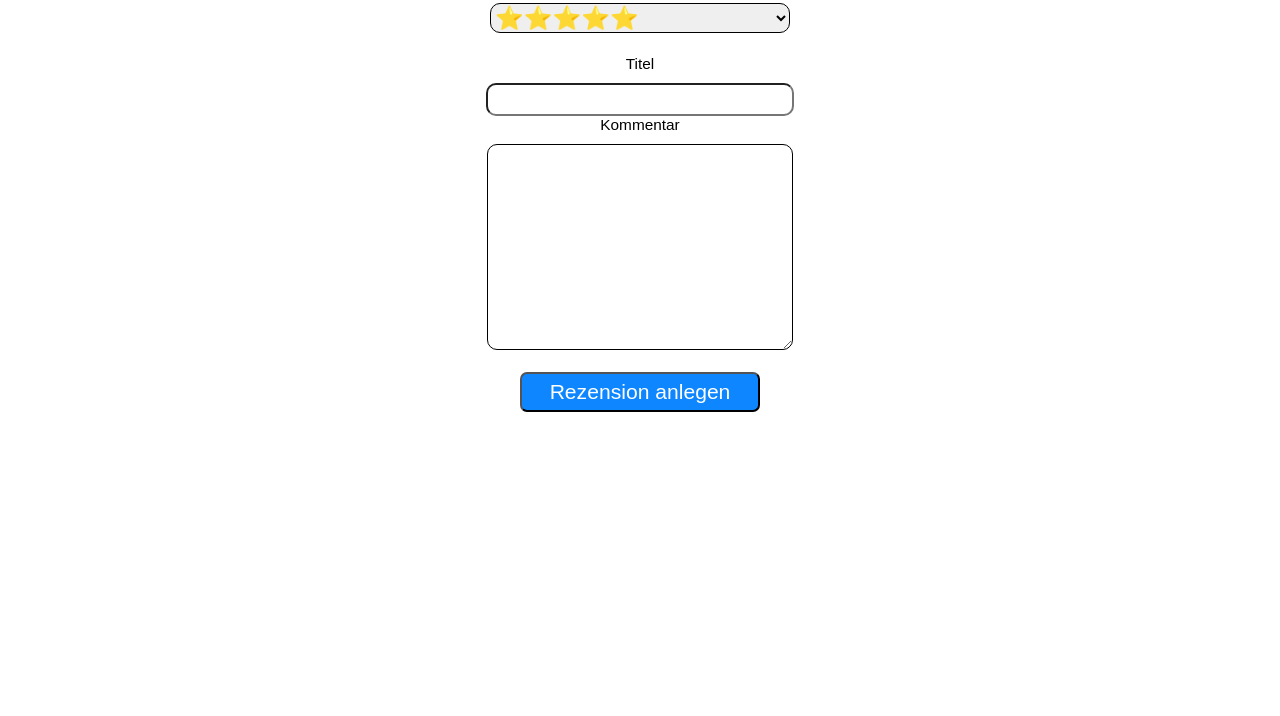
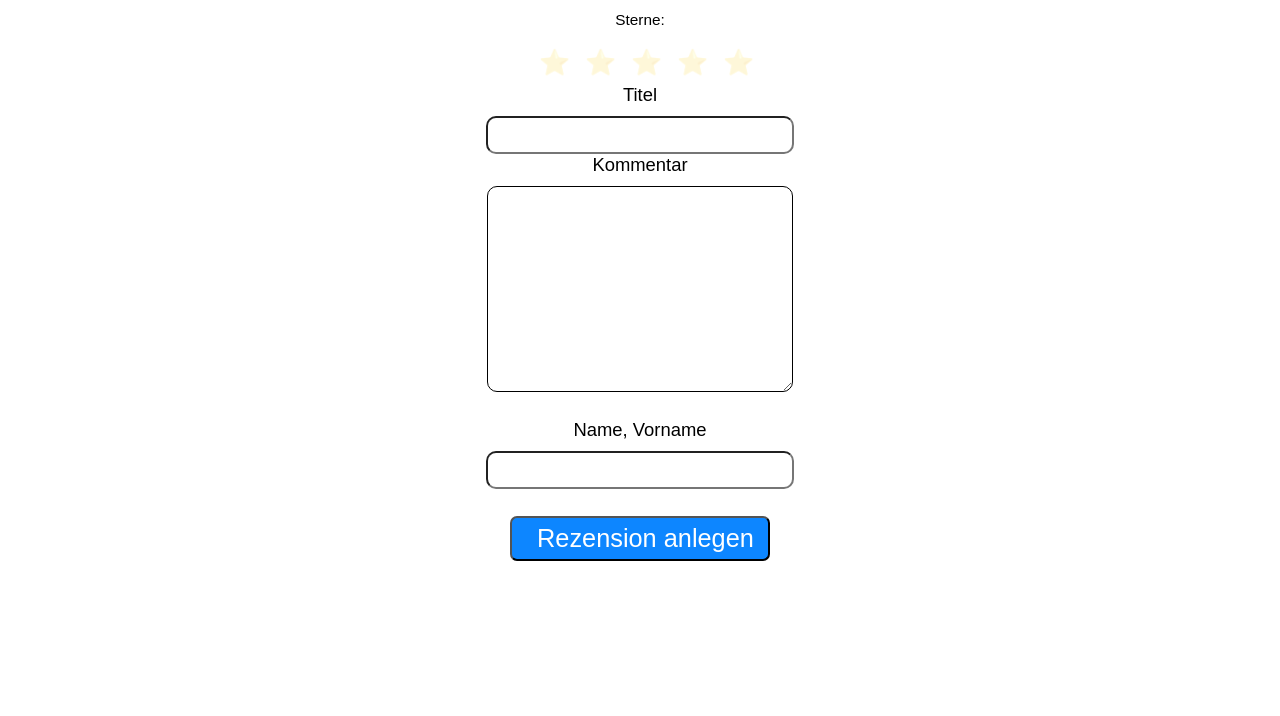
Before and after one commit to bauchbeinePo/MySite, a website: page Website/RezensionAnlegen/rezensionAnlegen.html in a window 1280 px wide. Shown: the part 180-896 px from the top of the page. Before the commit the page ends 800 px from the top, so only its background shows below. Drawn offline with Linux system fonts and the light colour scheme.

Commit message:
Autor Input

```diff
--- a/Website/RezensionAnlegen/rezensionAnlegen.css
+++ b/Website/RezensionAnlegen/rezensionAnlegen.css
@@ -43,7 +43,7 @@ body {
     color: #4fa7ff;
 }
 
-button{
+#signin{
     background-color: #0d86ff;
     color: white;
     font-size: 1.2em;
@@ -60,6 +60,18 @@ button:active, #submit:active, a:active , a:active{
     background-color: #4fa7ff;
 }
 
+
+#outerScreen{
+    margin-top: 2%;
+    text-align: center;
+    font-size: 1.2em;
+    align-items: center;
+    height: 100vh;
+    display: flex;
+    flex-direction: column;
+    justify-content: center;
+
+}
 
 #screen{
     margin-top: -10%;
@@ -93,7 +105,7 @@ label{
     border-radius: 7px;
     margin-bottom: 10px;
     padding: 6px 25px;
-    max-width: 240px;
+    max-width: 260px;
 }
 
 a{
@@ -129,3 +141,26 @@ textarea{
     height: 200px;
     border: 1.6px solid #000000;
 }
+
+#stern{
+    width: 30px;
+    height: 30px;
+    text-align: center;
+    background-color: rgba(250, 235, 215, 0);
+    border-style: none;
+    margin: 8px;
+    font-size: 1.3em;
+    color: #0000002f;
+}
+
+#stern:hover{
+    font-size: 1.45em;
+    color: #000000;
+}
+
+#sterne{
+    display: flex;
+    justify-content: center;
+    margin-bottom: 10px;
+
+}
--- a/Website/RezensionAnlegen/rezensionAnlegen.html
+++ b/Website/RezensionAnlegen/rezensionAnlegen.html
@@ -23,26 +23,45 @@
             </a>
     </header>
 
-    <form action="../Startseite/startseite.html" id="screen">
+    <div id="outerScreen">
+
         <h1>Rezension anlegen</h1>
         <label for="">Sterne:</label>
-        <select required>
+        <!--<select required>
                 <option>⭐⭐⭐⭐⭐</option>
                 <option>⭐⭐⭐⭐</option>
                 <option>⭐⭐⭐</option>
                 <option>⭐⭐</option>
                 <option>⭐</option>
-        </select><br>
+            </select><br>-->
+
+        <div id="sterne">
+            <button id="stern">⭐</button>
+            <button id="stern">⭐</button>
+            <button id="stern">⭐</button>
+            <button id="stern">⭐</button>
+            <button id="stern">⭐</button>
+        </div>
+
+        <form action="../Startseite/startseite.html" id="screen">
+
             <label for="">Titel</label>
-        <input type="text" name="" id="">
+            <input type="text" name="" id="" required>
 
             <label for="" id="vonBis">Kommentar</label>
 
-        <textarea name="" id=""></textarea>
+            <textarea name="" id="" required></textarea>
+
+            <br>
+
+            <label for="">Name, Vorname</label>
+            <input type="text" name="" id="" required>
 
             <br>
 
             <input type="submit" value="Rezension anlegen" id="submit"><br>
         </form>
+
+    </div>
 </body>
 </html>
```
Lines whose indentation alone changed are shown as unchanged.
